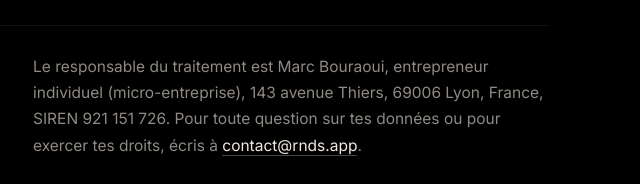
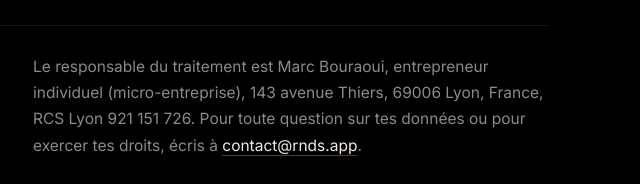
Before and after one commit to RNDSAPP/rnds-website, a plain HTML site: page confidentialite.html in a window 1280 px wide. Shown: the part 766-950 px from the top of the page, 599-1239 px from the left. Drawn offline with Linux system fonts and the light colour scheme.

Commit message:
Confidentialité : RCS Lyon
Co-Authored-By: Claude Opus 5.5 <noreply@anthropic.com>

```diff
--- a/confidentialite.html
+++ b/confidentialite.html
@@ -67,7 +67,7 @@
     </nav>
     <div class="info__corps">
       <section><h2>En bref</h2><div><p>Ton journal complet reste sur ton téléphone, avec une copie privée en ligne que toi seul peux voir (pour le retrouver après une déconnexion ou sur un nouvel iPhone). Seul ce qui sert au social est visible des autres&nbsp;: ton profil public, tes séances des 30 derniers jours (sauf celles que tu masques), tes amis, likes et commentaires. Tes données de santé ne partent en ligne que si tu l’autorises. RNDS ne vend pas tes données, n’affiche pas de publicité et n’utilise aucun outil de suivi publicitaire ni d’analyse.</p></div></section>
-      <section><h2>Qui s’occupe de tes données</h2><div><p>Le responsable du traitement est Marc Bouraoui, entrepreneur individuel (micro-entreprise), 143 avenue Thiers, 69006 Lyon, France, SIREN 921 151 726. Pour toute question sur tes données ou pour exercer tes droits, écris à <a href="mailto:contact@rnds.app">contact@rnds.app</a>.</p></div></section>
+      <section><h2>Qui s’occupe de tes données</h2><div><p>Le responsable du traitement est Marc Bouraoui, entrepreneur individuel (micro-entreprise), 143 avenue Thiers, 69006 Lyon, France, RCS Lyon 921 151 726. Pour toute question sur tes données ou pour exercer tes droits, écris à <a href="mailto:contact@rnds.app">contact@rnds.app</a>.</p></div></section>
       <section><h2>Données enregistrées sur ton téléphone</h2><div><p>Prénom, discipline, niveau, salle choisie, séances (date, rounds, durées, type, ressenti, photo facultative), sommeil, repas, poids et réglages. Elles servent au fonctionnement de l’app (base légale&nbsp;: le contrat, c’est-à-dire les conditions d’utilisation) et restent sur ton téléphone tant que tu ne les supprimes pas. Tu peux les exporter (fichier CSV) ou les supprimer à tout moment dans Réglages › Données.</p></div></section>
       <section><h2>Apple Santé</h2><div><p>Avec ton accord, RNDS enregistre dans Santé tes séances comme entraînements (avec fréquence cardiaque, calories et parcours de tes runs), tes repas, ton eau et ton poids. Les nuits estimées sans montre ne sont écrites dans Santé qu’après ta confirmation. RNDS lit dans Santé ta fréquence cardiaque, tes calories, tes pas, ta distance, ton sommeil, ton poids et ta date de naissance (pour estimer ta fréquence cardiaque maximale), afin de les afficher dans l’app. Base légale&nbsp;: ton consentement explicite, donné dans la fenêtre d’autorisation de Santé. Tu peux le retirer à tout moment dans Réglages › Santé › Accès des apps. Ces données restent sur ton téléphone&nbsp;: elles ne sont jamais vendues ni utilisées pour de la publicité, et elles ne partent en ligne que dans les deux cas que tu choisis, décrits plus bas (sauvegarde et publications).</p></div></section>
       <section><h2>Apple Watch et capteurs</h2><div><p>L’app montre mesure ta fréquence cardiaque et tes calories pendant la séance et les transmet à ton iPhone. Les capteurs cardio Bluetooth envoient ta fréquence cardiaque directement à ton iPhone, sans passer par nos serveurs.</p></div></section>
```
